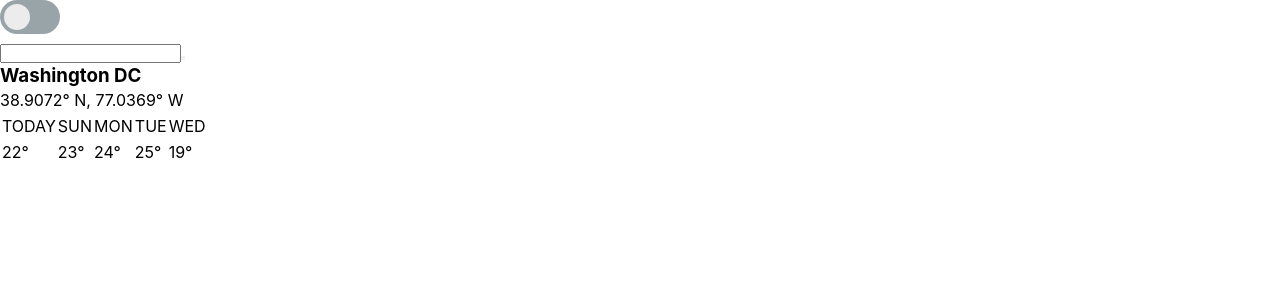
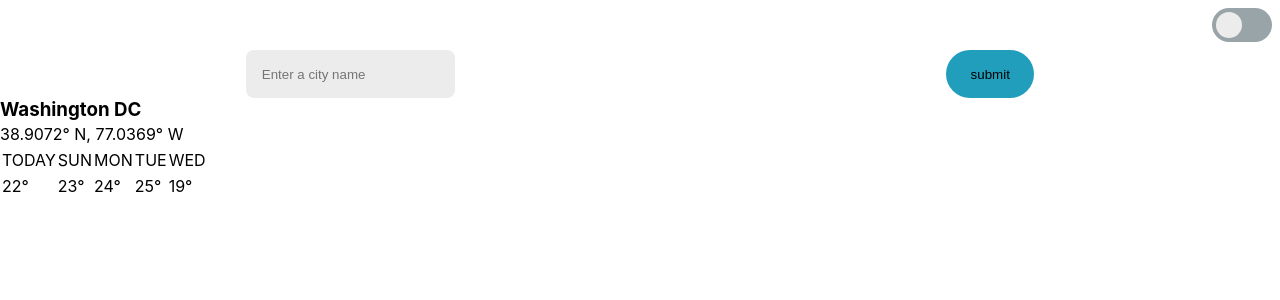
Before and after one commit to anavarro99dev/AGILE-proyect-vue3, a Vue app: page / in a window 1280 px wide. Shown: the top 300 px of the page. Built offline with nearby package versions, Linux system fonts and the light colour scheme.

Commit message:
Option#1

```diff
--- a/src/App.vue
+++ b/src/App.vue
@@ -1,18 +1,21 @@
 <template>
   <div>
-
     <Options></Options>
-
     <Card></Card>
-
   </div>
 </template>
 
 <script setup lang="ts">
 
-import Options from './components/Options.vue';
 import Card from './components/Card.vue';
+import Options from "./components/Options.vue";
 
 </script>
 
-<style lang="scss" scoped></style>
+<style lang="scss" scoped>
+
+  body{
+    background-color: #DCDFE0;
+  }
+
+</style>
--- a/src/components/Options.vue
+++ b/src/components/Options.vue
@@ -1,19 +1,56 @@
 <template>
-  <div class="options-container">
-    <div class="option--units-select"> <Switch> </Switch> </div>
-    <div class="option-city">
-      <input type="text" />
-      <button></button>
+  <div class="option-container">
+    <div class="option--units-select">
+      <Switch> </Switch>
+    </div>
+    <div class="option--city">
+      <div class="option--input-container">
+        <input type="text" placeholder="Enter a city name" />
+      </div>
+      <button type="submit">submit</button>
     </div>
   </div>
 </template>
 
 <script setup lang="ts">
-
-import Switch from './Switch.vue';
-
+import Switch from "./Switch.vue";
 </script>
 
 <style lang="scss" scoped>
-
+.option-container {
+  .option--units-select {
+    display: flex;
+    justify-content: flex-end;
+    padding: 0.5rem 0.5rem;
+  }
+  .option--city {
+    display: flex;
+    justify-content: space-around;
+    .option--input-container {
+      border-style: none;
+      background-color: #ecececfa;
+      height: 3rem;
+      border-radius: 0.5rem;
+      display: flex;
+      align-items: center;
+      padding: 0 1rem;
+      input{
+        border: none;
+        background-color: inherit;
+        &:focus{
+          outline: none;
+        }
+      }
+    }
+    button {
+      background-color: #219ebc;
+      width: 5.5rem;
+      height: 3rem;
+      border: none;
+      border-radius: 2rem;
+      &:focus{
+      }
+    }
+  }
+}
 </style>
--- a/src/style.css
+++ b/src/style.css
@@ -18,7 +18,7 @@
 *{
   margin: 0;
   padding: 0;
-  box-sizing: content-box;
+  box-sizing: border-box;
 }
 
 a {
```
